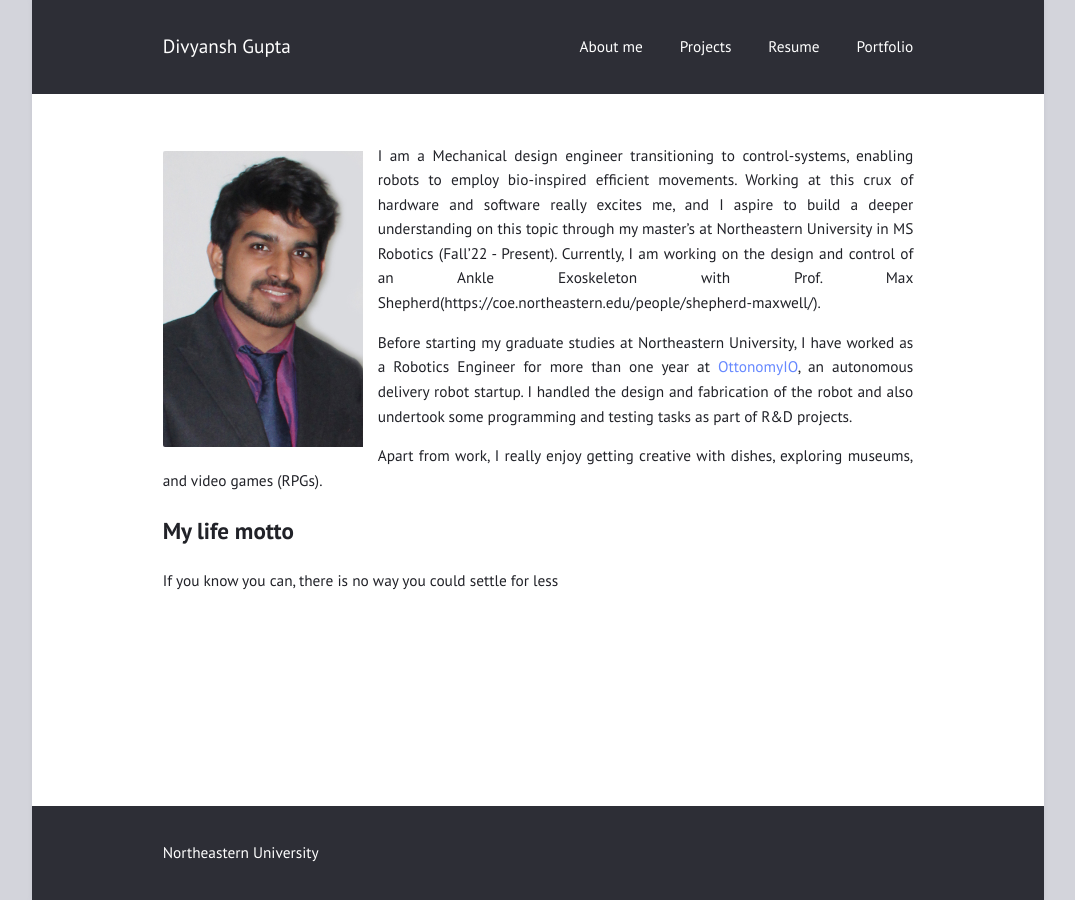
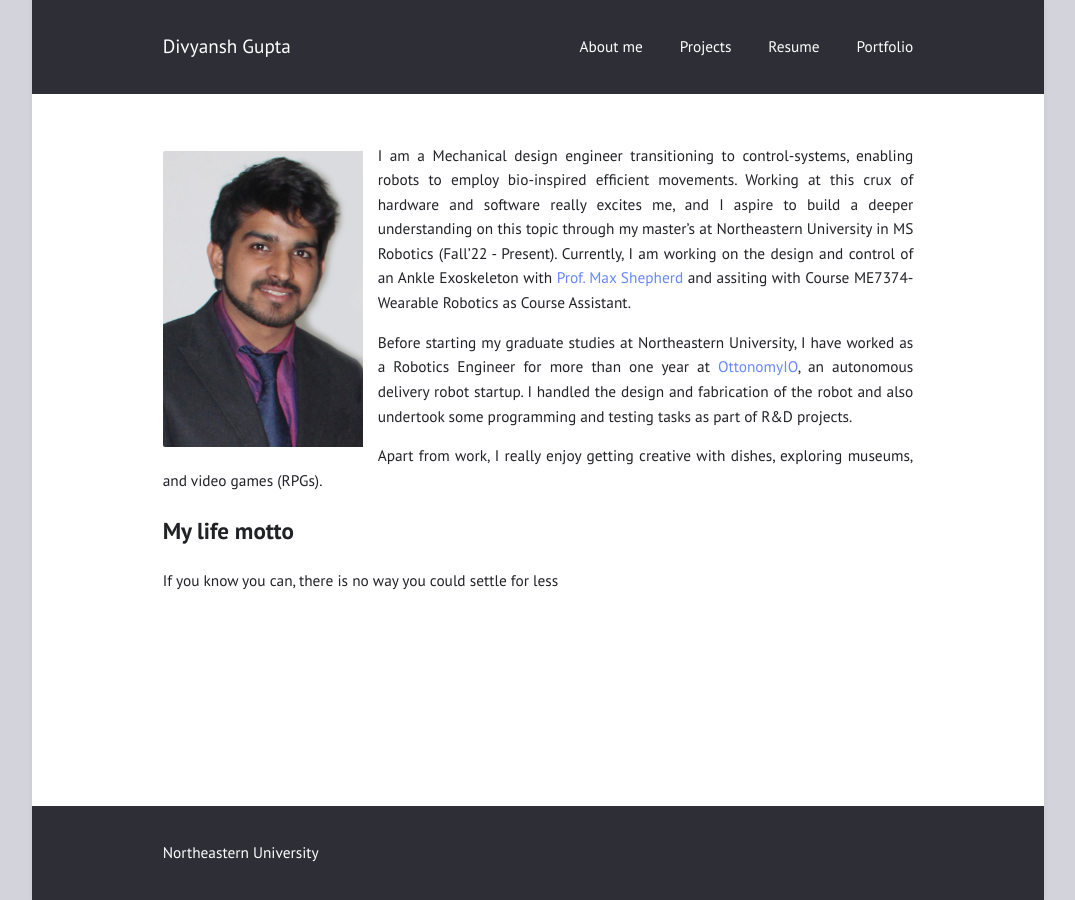
Before and after one commit to gupta-divy/gupta-divy.github.io, a Jekyll site: the page built from index.md, in a window 1280 px wide. Shown: the whole page, without its empty margins (102-1177 px from the left). Built offline with Jekyll 4.4.1, drawn with Linux system fonts in a browser that asks for light colours.

Commit message:
Updated homepage

```diff
--- a/index.md
+++ b/index.md
@@ -5,7 +5,7 @@ title: ""
 
 <img align="left" width="200" height="100" src="/assets/my_photo.jpg" style="padding-right: 15px;">
 
-I am a Mechanical design engineer transitioning to control-systems, enabling robots to employ bio-inspired efficient movements. Working at this crux of hardware and software really excites me, and I aspire to build a deeper understanding on this topic through my master's at Northeastern University in MS Robotics (Fall'22 - Present). Currently, I am working on the design and control of an Ankle Exoskeleton with Prof. Max Shepherd(https://coe.northeastern.edu/people/shepherd-maxwell/).
+I am a Mechanical design engineer transitioning to control-systems, enabling robots to employ bio-inspired efficient movements. Working at this crux of hardware and software really excites me, and I aspire to build a deeper understanding on this topic through my master's at Northeastern University in MS Robotics (Fall'22 - Present). Currently, I am working on the design and control of an Ankle Exoskeleton with [Prof. Max Shepherd](https://coe.northeastern.edu/people/shepherd-maxwell/) and assiting with Course ME7374-Wearable Robotics as Course Assistant.
 
 Before starting my graduate studies at Northeastern University, I have worked as a Robotics Engineer for more than one year at [OttonomyIO](https://ottonomy.io/), an autonomous delivery robot startup. I handled the design and fabrication of the robot and also undertook some programming and testing tasks as part of R&D projects.
 
```
